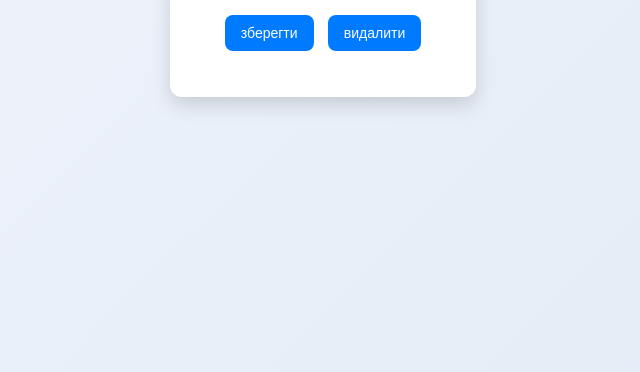
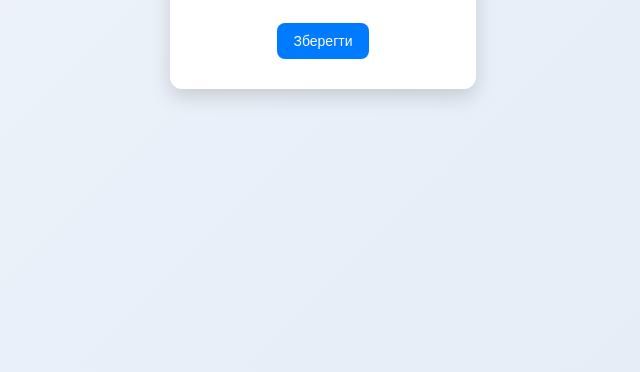
Before and after one commit to 1302allo-star/ToDo-List, a plain HTML site: page index.html in a window 1280 px wide. Shown: the part 428-800 px from the top of the page, without its empty margins (317-957 px from the left). Drawn offline with Linux system fonts and the light colour scheme.

Commit message:
Update index.html

```diff
--- a/index.html
+++ b/index.html
@@ -10,14 +10,9 @@
     <h1>To-do list</h1>
     <input type="text" placeholder="-----" id="ToDoInput">
     <p id="demo"> </p>
-    <button onclick="ButtonClick()">зберегти</button>
-    <button onclick="ButtonOffClick()">видалити </button>
-    <ul id="Ulid"></ul>
+    <button onclick="ButtonClick()">Зберегти</button>
+    <div id="Ulid"></div>
     </div>
-
-
-
-
     <script src="praktik.js"></script>
 </body>
 </html>
```
